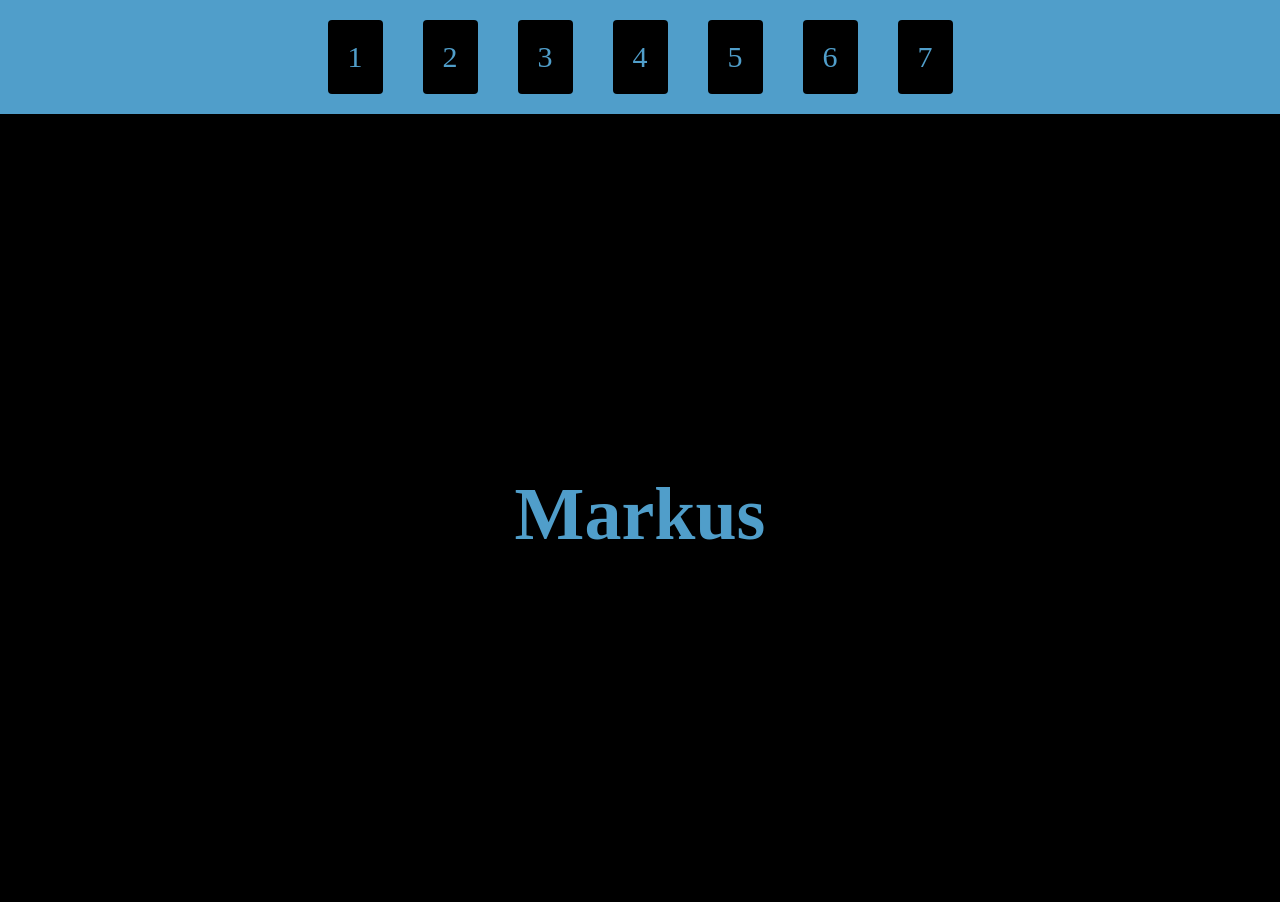
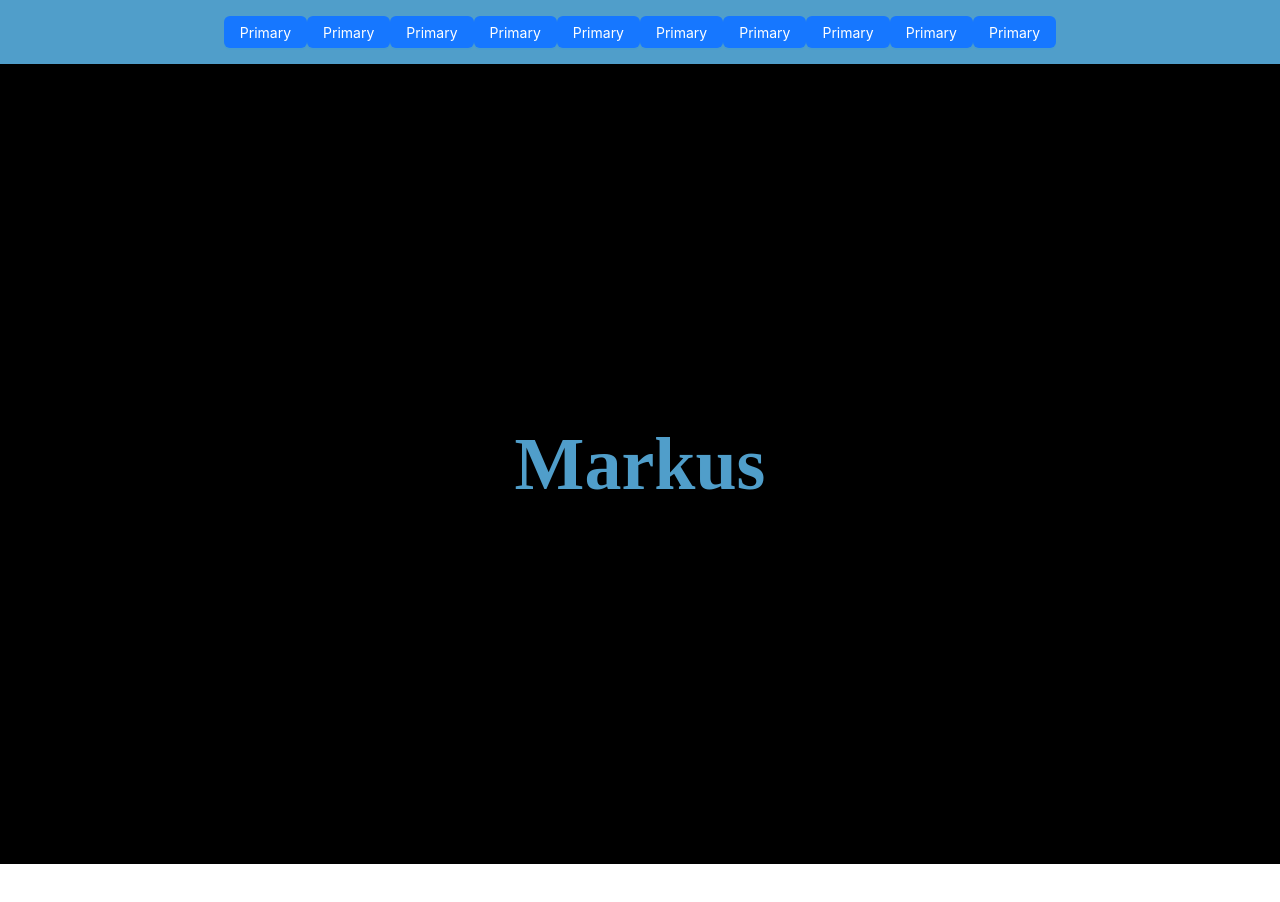
Before and after one commit to W0RMUS/w0rmus.github.io, a React (Vite) app: page / in a window 1280 px wide. Shown: the top 902 px of the page. After the commit the page ends 864 px from the top, so only its background shows below. Built offline with nearby package versions, Linux system fonts and the light colour scheme.

Commit message:
Update file structure

```diff
--- a/package.json
+++ b/package.json
@@ -18,6 +18,7 @@
   "license": "ISC",
   "dependencies": {
     "@vitejs/plugin-react-refresh": "^1.3.6",
+    "antd": "^5.23.2",
     "react": "^18.3.1",
     "react-dom": "^18.3.1"
   },
--- a/src/App.tsx
+++ b/src/App.tsx
@@ -1,23 +1,8 @@
 import React from 'react';
-import './global.css';
+import Home from './pages/home/Home';
 
 function App() {
-  return (
-    <div>
-      <div className="header">
-        <div>1</div>
-        <div>2</div>
-        <div>3</div>
-        <div>4</div>
-        <div>5</div>
-        <div>6</div>
-        <div>7</div>
-      </div>
-      <div className="home-container">
-        <h1 className="h1">Markus</h1>
-      </div>
-    </div>
-  );
+  return <Home />;
 }
 
 export default App;
--- a/src/global.css
+++ /dev/null
@@ -1,53 +0,0 @@
-body {
-    margin: 0;
-}
-
-.header {
-    background-color: rgb(80, 158, 202);
-    width: 100%;
-    min-height: 60px;
-    position: sticky;
-    display: flex;
-    top: 0;
-    text-align: center;
-    align-items: center;
-    justify-content: center;
-}
-
-.header > div {
-    background-color: #000000;
-    color: rgb(80, 158, 202);
-    margin: 20px;
-    padding: 20px;
-    font-size: 30px;
-    border-radius: 4px;
-}
-
-.header > div:hover {
-    cursor:pointer ;
-}
-
-.header > div:active {
-    background-color: rgb(39, 39, 39);
-}
-
-.title {
-    color: white;
-    font-size: 32px;
-    margin: 0;
-}
-
-.home-container {
-    display: flex;
-    align-items: center;
-    justify-content: center;
-    width: 100%;
-    height: 100vh;
-    background-color: rgb(0, 0, 0);
-}
-
-.h1 {
-    color: rgb(80, 158, 202);
-    font-size: 74px;
-    margin: 0;
-}
--- /dev/null
+++ b/src/pages/home/Home.css
@@ -0,0 +1,49 @@
+body {
+  margin: 0;
+}
+
+.header {
+  background-color: rgb(80, 158, 202);
+  width: 100%;
+  min-height: 4rem;
+  position: sticky;
+  display: flex;
+  top: 0;
+  text-align: center;
+  align-items: center;
+  justify-content: center;
+}
+
+.header > div {
+  background-color: #000000;
+  color: rgb(80, 158, 202);
+}
+
+.header > div:hover {
+  cursor: pointer;
+}
+
+.header > div:active {
+  background-color: rgb(39, 39, 39);
+}
+
+.title {
+  color: white;
+  font-size: 32px;
+  margin: 0;
+}
+
+.home-container {
+  display: flex;
+  align-items: center;
+  justify-content: center;
+  width: 100%;
+  height: 100vh;
+  background-color: rgb(0, 0, 0);
+}
+
+.h1 {
+  color: rgb(80, 158, 202);
+  font-size: 74px;
+  margin: 0;
+}
--- /dev/null
+++ b/src/pages/home/Home.tsx
@@ -0,0 +1,27 @@
+import React from 'react';
+import { Button } from 'antd';
+import './Home.css';
+
+function Home() {
+  return (
+    <div>
+      <div className="header">
+        <Button type="primary">Primary</Button>
+        <Button type="primary">Primary</Button>
+        <Button type="primary">Primary</Button>
+        <Button type="primary">Primary</Button>
+        <Button type="primary">Primary</Button>
+        <Button type="primary">Primary</Button>
+        <Button type="primary">Primary</Button>
+        <Button type="primary">Primary</Button>
+        <Button type="primary">Primary</Button>
+        <Button type="primary">Primary</Button>
+      </div>
+      <div className="home-container">
+        <h1 className="h1">Markus</h1>
+      </div>
+    </div>
+  );
+}
+
+export default Home;
```
Also changed, not shown: 1 other file (tests, documents, lock files or other folders).
